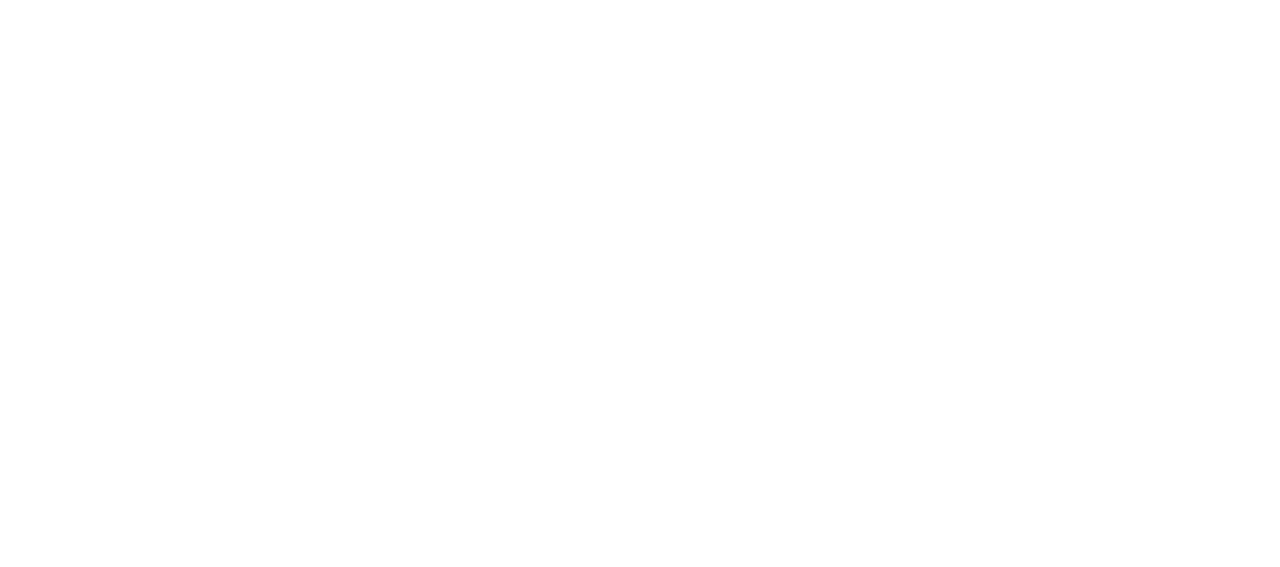
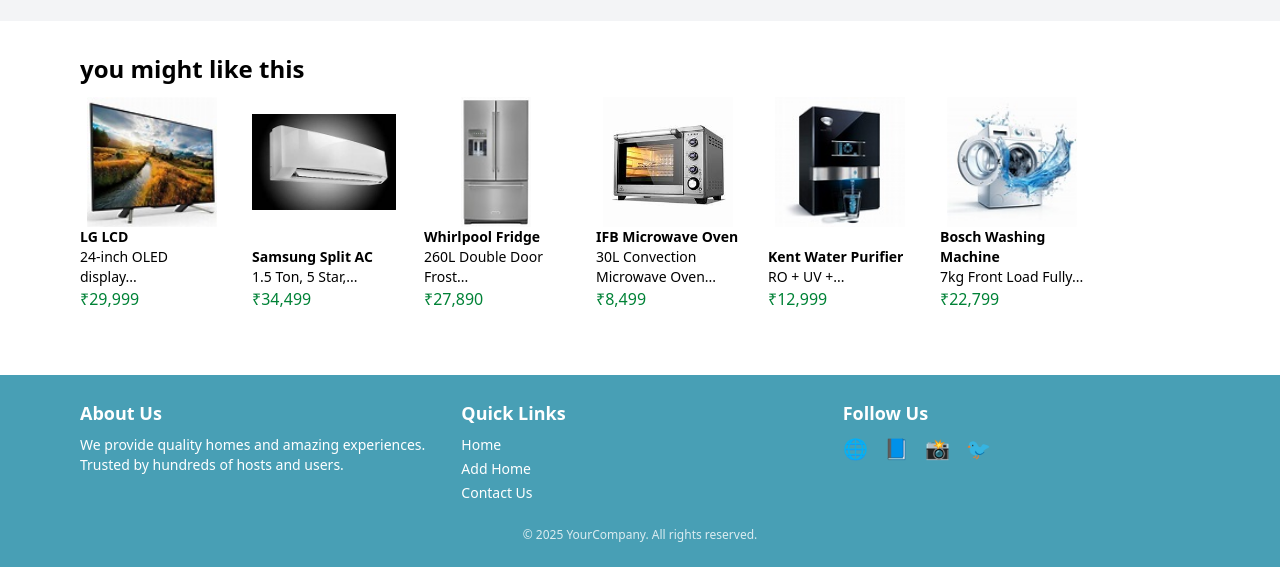
Before and after one commit to MOHITGODARA1/Apni-Dukan, a React (Vite) app: page /Cartpage in a window 1280 px wide. Before the commit this address had no page. Shown: the part 779-1346 px from the top of the page. Before the commit the page ends 800 px from the top, so only its background shows below. Built offline with nearby package versions, Linux system fonts and the light colour scheme.

Commit message:
work on add to cart item

```diff
--- a/src/App.jsx
+++ b/src/App.jsx
@@ -8,9 +8,12 @@
 import { FastFoodpage } from "./page/fastfoodpage"
 import { Grocerypage } from "./page/Grocerypage"
 import { ProductPage } from "./page/Product"
+import { CartPage } from "./page/Cartpage"
+import { CartProvider } from "./component/storedata/cartdata"
 function App() {
   return (
     <>
+        <CartProvider>
           <Routes>
             <Route path="/" element={<MainPage />} />
             <Route path='/loginpage' element={<LoginPage />} />
@@ -21,7 +24,9 @@
             <Route path="/fastfoodpage" element={<FastFoodpage />} />
             <Route path="/Grocerypage" element={<Grocerypage />} />
               <Route path="/Product" element={<ProductPage />} />
+              <Route path="/Cartpage" element={<CartPage />} />
           </Routes>
+        </CartProvider>
     </>
   )
 }
--- a/src/component/Productpage/Productimage.jsx
+++ b/src/component/Productpage/Productimage.jsx
@@ -1,7 +1,7 @@
 export function ProductImage({product}){
   return(
     <>
-      <div className="md:w-1/2 w-full md:h-80 flex justify-center items-center">
+      <div className="md:w-1/2 w-full md:h-80 flex justify-center items-center ">
         <img src={product.Image} alt={product.name} className=" h-full"/>
       </div>
     </>
--- /dev/null
+++ b/src/component/Productpage/afteraproduct.jsx
@@ -0,0 +1,46 @@
+import TV from "../../assets/Tv1.jpg"
+import AC from "../../assets/AC.jpg"
+import freez from "../../assets/freez1.jpg"
+import oven from "../../assets/oven.jpg"
+import water from "../../assets/water1.jpg"
+import washing from "../../assets/washingmac.jpg"
+export function Recomendation() {
+  const item = [
+    { id: 1, image: TV, price: "29,999" },
+    { id: 2, image: AC, price: "29,999" },
+    { id: 3, image: freez, price: "29,999" },
+    { id: 4, image: oven, price: "29,999" },
+    { id: 5, image: water, price: "29,999" },
+    { id: 6, image: washing, price: "29,999" },
+  ];
+
+  return (
+    <div className="w-full flex justify-center items-center mt-4">
+      <div className="w-[90%]  rounded-lg py-4">
+        <div className="w-full px-4">
+          <h1 className="text-2xl font-bold">Best deals</h1>
+        </div>
+
+        <div className="flex overflow-x-auto space-x-4 px-4 mt-3 pb-2 scrollbar-hide md:flex-wrap md:justify-start md:space-x-0 md:gap-7">
+          {item.map((item) => (
+            <div
+              key={item.id}
+              className="min-w-[9rem] max-w-[9rem] flex-shrink-0 flex flex-col justify-between cursor-pointer"
+            >
+              <div className="h-[130px] w-full flex justify-center items-center bg-white rounded-t-lg">
+                <img
+                  src={item.image}
+                  alt="itemimage"
+                  className="object-contain h-full w-full rounded"
+                />
+              </div>
+              <div className="text-center bg-orange-500 rounded-b-lg">
+                <p className="font-semibold text-sm text-white">Just ₹{item.price}*</p>
+              </div>
+            </div>
+          ))}
+        </div>
+      </div>
+    </div>
+  );
+}
--- /dev/null
+++ b/src/component/cartsection/cartsuggestion.jsx
@@ -0,0 +1,86 @@
+import TV from "../../assets/Tv1.jpg"
+import AC from "../../assets/AC.jpg"
+import freez from "../../assets/freez1.jpg"
+import oven from "../../assets/oven.jpg"
+import water from "../../assets/water1.jpg"
+import washing from "../../assets/washingmac.jpg"
+export function CartSuggestion() {
+  const item = [
+  {
+    id: 1,
+    image: TV,
+    price: "29,999",
+    name: "LG LCD",
+    description: "24-inch OLED display"
+  },
+  {
+    id: 2,
+    image: AC,
+    price: "34,499",
+    name: "Samsung Split AC",
+    description: "1.5 Ton, 5 Star, Inverter Split AC"
+  },
+  {
+    id: 3,
+    image: freez,
+    price: "27,890",
+    name: "Whirlpool Fridge",
+    description: "260L Double Door Frost Free Refrigerator"
+  },
+  {
+    id: 4,
+    image: oven,
+    price: "8,499",
+    name: "IFB Microwave Oven",
+    description: "30L Convection Microwave Oven"
+  },
+  {
+    id: 5,
+    image: water,
+    price: "12,999",
+    name: "Kent Water Purifier",
+    description: "RO + UV + UF + TDS Control, 8L Storage"
+  },
+  {
+    id: 6,
+    image: washing,
+    price: "22,799",
+    name: "Bosch Washing Machine",
+    description: "7kg Front Load Fully Automatic Washing Machine"
+  }
+];
+
+  return (
+    <div className="w-full flex justify-center items-center mt-4">
+      <div className="w-[90%]  rounded-lg py-4">
+        <div className="w-full px-4">
+          <h1 className="text-2xl font-bold">you might like this</h1>
+        </div>
+
+        <div className="flex overflow-x-auto space-x-4 px-4 mt-3 pb-2 scrollbar-hide md:flex-wrap md:justify-start md:space-x-0 md:gap-7">
+          {item.map((item) => (
+            <div
+              key={item.id}
+              className="min-w-[9rem] max-w-[9rem] flex-shrink-0 flex flex-col justify-between"
+            >
+              <div className="h-[130px] w-full flex justify-center items-center bg-white rounded-t-lg">
+                <img
+                  src={item.image}
+                  alt="itemimage"
+                  className="object-contain h-full w-full rounded"
+                />
+              </div>
+              <div>
+                <p className="font-semibold text-sm">{item.name}</p>
+                <p className="text-sm">{item.description.split(" ").slice(0, 4).join(" ") + "..."}</p>
+                <p className="text-green-700">
+                 ₹{item.price}
+                </p>
+              </div>
+            </div>
+          ))}
+        </div>
+      </div>
+    </div>
+  );
+}
--- /dev/null
+++ b/src/component/cartsection/itemadd.jsx
@@ -0,0 +1,87 @@
+import { UseCart } from "../storedata/cartdata";
+
+export function ItemAdd() {
+  const { cart, removeFromCart } = UseCart(); // Assuming you have removeFromCart()
+
+  // Total calculation
+  const total = cart?.item?.reduce((acc, item) => acc + item.price * item.quantity, 0) || 0;
+
+  return (
+    <div className="min-h-screen bg-gray-100 p-4">
+      <h1 className="text-xl font-semibold mb-4">My Cart</h1>
+
+      {cart?.item?.length > 0 ? (
+        <>
+          {cart.item.map((item, index) => (
+            <div key={index} className="bg-white rounded-md shadow-md p-4 mb-4">
+              <div className="flex gap-4">
+                <img
+                  src={item.Image}
+                  alt={item.name}
+                  className="w-24 h-24 object-cover rounded"
+                />
+                <div className="flex flex-col justify-between w-full">
+                  <div>
+                    <h2 className="font-semibold text-base">{item.name}</h2>
+                    <p className="text-sm text-gray-500">
+                      {item.description?.split(" ").slice(0, 5).join(" ") + "..."}
+                    </p>
+                    <p className="text-green-600 font-bold mt-1">
+                      ₹{item.price} × {item.quantity} = ₹
+                      {item.price * item.quantity}
+                    </p>
+                  </div>
+
+                  <div className="mt-2">
+                    <select
+                      value={item.quantity}
+                      disabled
+                      className="border border-gray-300 rounded px-2 py-1 text-sm"
+                    >
+                      <option value={1}>Qty: 1</option>
+                      <option value={2}>Qty: 2</option>
+                      <option value={3}>Qty: 3</option>
+                    </select>
+                  </div>
+                </div>
+              </div>
+
+              {/* Only Remove Button */}
+              <div className="flex justify-end mt-4 text-sm text-gray-600">
+                <button
+                  className="text-red-500"
+                  onClick={() => removeFromCart(item.id)}
+                >
+                  Remove
+                </button>
+              </div>
+            </div>
+          ))}
+
+          {/* Total and Buy Now */}
+          <div className="bg-white p-4 rounded-md shadow-md">
+            <h3 className="text-base font-semibold mb-2">Price Details</h3>
+            <div className="flex justify-between text-sm mb-1">
+              <span>Total Items</span>
+              <span>{cart.item.length}</span>
+            </div>
+            <div className="flex justify-between text-sm mb-1">
+              <span>Total Price</span>
+              <span>₹{total}</span>
+            </div>
+            <div className="border-t mt-2 pt-2 flex justify-between font-semibold">
+              <span>Total Amount</span>
+              <span>₹{total}</span>
+            </div>
+
+            <button className="w-full bg-[#489fb5] hover:bg-[#357d92] mt-4 py-2 text-white rounded-md">
+              Buy Now
+            </button>
+          </div>
+        </>
+      ) : (
+        <p className="text-center text-gray-500">Your cart is empty.</p>
+      )}
+    </div>
+  );
+}
--- a/src/component/navbar.jsx
+++ b/src/component/navbar.jsx
@@ -1,7 +1,7 @@
 import logo from "../assets/logo.png"
 import { useState } from "react";
 import { HiMenu, HiX, HiShoppingCart } from "react-icons/hi";
-import { useNavigate } from 'react-router-dom';
+import { useNavigate,Link } from 'react-router-dom';
 
 export function Navbar(){
   const [menuOpen, setMenuOpen] = useState(false);
@@ -31,14 +31,18 @@
               <a href=""><li>Home</li></a>
               <a href=""><li>Dashbord</li></a>
               <a href=""><li>contact us</li></a>
-              <HiShoppingCart className="h-6 w-6 cursor-pointer" />
+              <Link to="/Cartpage">
+                <HiShoppingCart className="h-6 w-6 cursor-pointer"/>
+              </Link>
               <button className="bg-[#489fb5] text-white p-2 rounded-md cursor-pointer hover:scale-110 transition-all duration-300" onClick={handelLogin}>login/signup</button>
             </ul>
         </nav>
 
         {/* Mobile Menu Button & Icons */}
         <div className="md:hidden flex items-center gap-2 sm:gap-4">
-          <HiShoppingCart className="h-6 w-6 cursor-pointer" />
+          <Link to="/Cartpage">
+            <HiShoppingCart className="h-6 w-6 cursor-pointer"/>
+          </Link>
           <button className="bg-[#489fb5] text-white p-2 rounded-md text-sm" onClick={handelLogin}>
             login/signup
           </button>
--- /dev/null
+++ b/src/component/storedata/cartdata.jsx
@@ -0,0 +1,27 @@
+import { useReducer,createContext,useContext } from "react";
+const CartContext=createContext();
+const iteminitalstate={
+  item:[],
+}
+function cartReducer(state,action){
+  switch(action.type){
+    case "ADD_TO_CART":
+      return{
+        ...state,
+        item:[...state.item,action.payload],
+      };
+    default:
+      return state;
+  }
+}
+export function CartProvider({children}){
+  const  [state,dispatch]=useReducer(cartReducer,iteminitalstate);
+  return(
+    <CartContext.Provider value={{cart:state,dispatch}}>
+      {children}
+    </CartContext.Provider>
+  )
+}
+export function UseCart(){
+  return useContext(CartContext);
+}
--- /dev/null
+++ b/src/page/Cartpage.jsx
@@ -0,0 +1,12 @@
+import { ItemAdd } from "../component/cartsection/itemadd";
+import { CartSuggestion } from "../component/cartsection/cartsuggestion";
+import { Footer } from "../component/mainpagecomponent/footer";
+export function CartPage(){
+  return(
+    <>
+      <ItemAdd />
+      <CartSuggestion />
+      <Footer />
+    </>
+  )
+}
--- a/src/page/Product.jsx
+++ b/src/page/Product.jsx
@@ -2,6 +2,8 @@
 import { ProductImage } from "../component/Productpage/Productimage"
 import { Navbar } from "../component/navbar";
 import { useLocation } from "react-router-dom"
+import { Recomendation } from "../component/Productpage/afteraproduct";
+import { Footer } from "../component/mainpagecomponent/footer";
 export function ProductPage(){
   const location=useLocation();
   const product=location.state;
@@ -12,6 +14,8 @@
         < ProductImage product={product}/>
         <ProductDetail product={product}/>
       </div>
+      < Recomendation />
+      <Footer />
     </>
   )
 }
```
Also changed, not shown: src/component/Productpage/productDetail.jsx (+16 -1 lines), src/component/mainpagecomponent/electronicsection.jsx (+6 -6 lines). Lines whose indentation alone changed are shown as unchanged.
